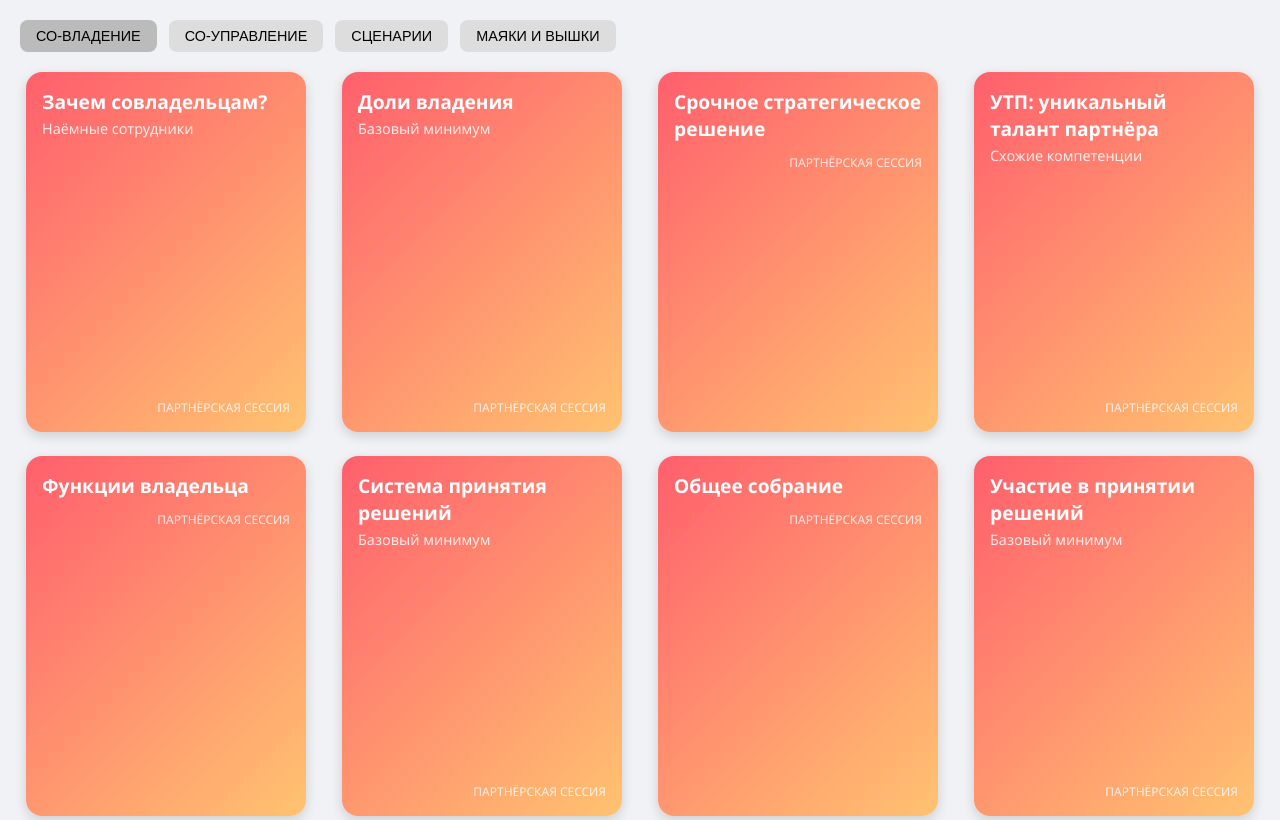
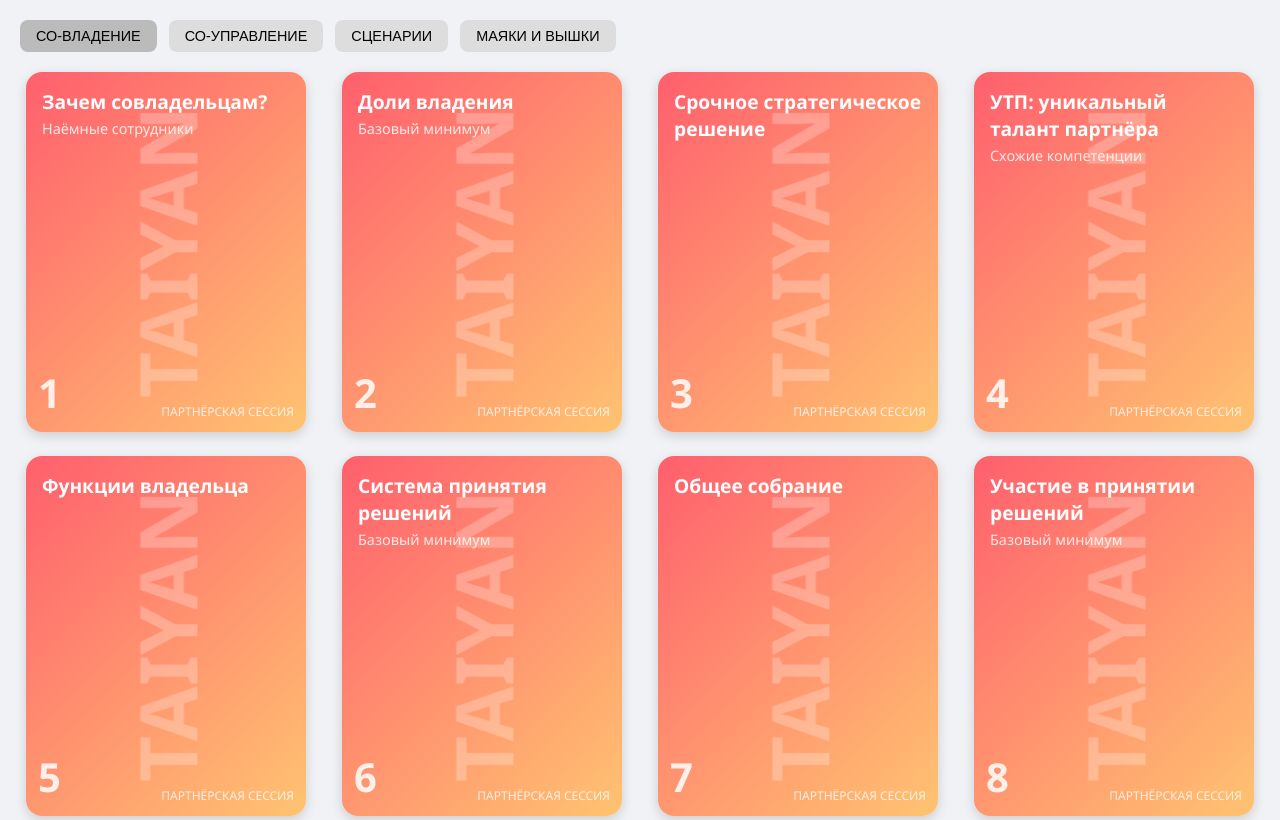
Before and after one commit to Anrash89/Sessiya, a plain HTML site: page index.html in a window 1280 px wide. Shown: the top 820 px of the page. Drawn offline with Linux system fonts and the light colour scheme.

Commit message:
Add files via upload

```diff
--- a/index.html
+++ b/index.html
@@ -81,8 +81,10 @@
     .card-front[data-group="sczenarii"] { background: var(--gradient-sczenarii); }
     .card-front[data-group="mayaki"] { background: var(--gradient-mayaki); }
     .front-theme { font-size: 1.2rem; font-weight: 600; margin-bottom: 4px; }
+    .front-number { position: absolute;  bottom: 12px; left: 12px; font-size: 2.5rem; font-weight: bold;color: rgba(255,255,255,0.85); z-index: 2; }
     .front-category { font-size: 0.9rem; opacity: 0.85; margin-bottom: auto; }
-    .front-tag { font-size: 0.75rem; text-align: right; opacity: 0.8; margin-top: 8px; }
+    .front-tag { position: absolute; bottom: 12px;right: 12px; font-size: 0.75rem;opacity: 0.8;z-index: 2; margin: 0;text-align: right; }
+    .front-watermark { position: absolute; top: 50%; left: 50%;transform: translate(-50%, -50%) rotate(-90deg); font-size: 5rem; font-weight: bold;color: rgba(255,255,255,0.25); pointer-events: none; z-index: 1; white-space: nowrap;}
     .card-back { transform: rotateY(180deg); padding: 16px; color: #333; display: flex; flex-direction: column; }
     .back-question { font-size: 0.95rem; font-weight: 500; margin-bottom: 12px; overflow-y: auto; }
     .back-answer { font-size: 0.85rem; line-height: 1.4; white-space: pre-wrap; overflow-y: auto; flex: 1 1 auto; filter: blur(4px); transition: filter 0.3s ease; cursor: pointer; }
@@ -1054,23 +1056,31 @@
 
     function renderCards(filterGroup) {
   container.innerHTML = '';
-      cards.filter(c => c.group === filterGroup).forEach(({group, theme, category, question, answer}) => {
-        const card = document.createElement('div'); card.className = 'card';
-        const inner = document.createElement('div'); inner.className = 'card-inner';
+  cards.forEach((c, idx) => {
+    if (c.group !== filterGroup) return;   // отфильтровываем нужную вкладку
 
+    const card = document.createElement('div');
+    card.className = 'card';
+    const inner = document.createElement('div');
+    inner.className = 'card-inner';
+
+    // собираем front
     const front = document.createElement('div');
     front.className = 'card-face card-front';
-        front.dataset.group = group;
+    front.dataset.group = c.group;
     front.innerHTML = `
-          <div class="front-theme">${theme}</div>
-          ${category ? `<div class="front-category">${category}</div>` : ''}
+      <div class="front-number">${idx + 1}</div>
+      <div class="front-watermark">TAIYAN</div>
+      <div class="front-theme">${c.theme}</div>
+      ${c.category ? `<div class="front-category">${c.category}</div>` : ''}
       <div class="front-tag">ПАРТНЁРСКАЯ СЕССИЯ</div>
     `;
 
-        const back = document.createElement('div'); back.className = 'card-face card-back';
+        const back = document.createElement('div');
+    back.className = 'card-face card-back';
     back.innerHTML = `
-          <div class="back-question">${question}</div>
-          <div class="back-answer">${answer}</div>
+      <div class="back-question">${c.question}</div>
+      <div class="back-answer">${c.answer}</div>
     `;
 
     inner.append(front, back);
```
Lines whose indentation alone changed are shown as unchanged.
